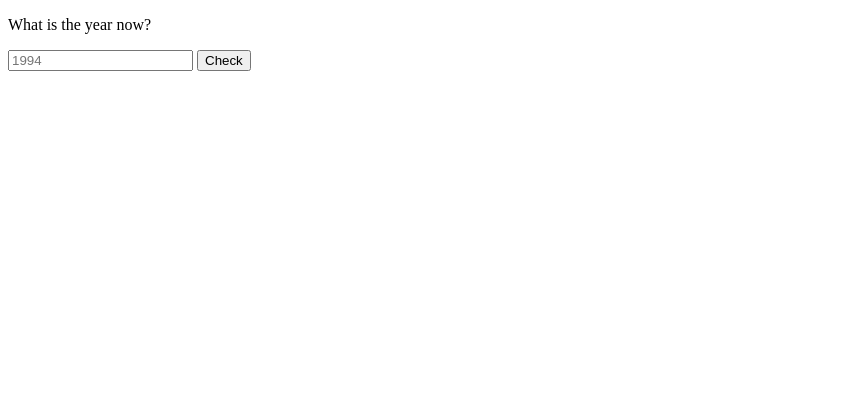
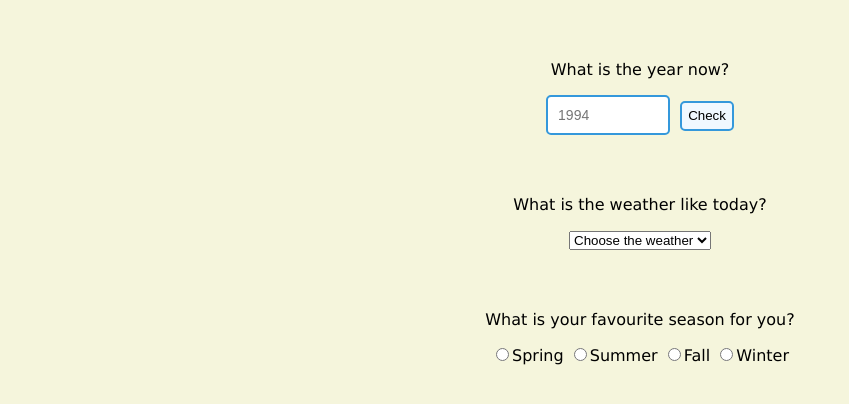
Before and after one commit to ViacheslavBFG/Quest-Test-, a plain HTML site: page index.html in a window 1280 px wide. Shown: the whole page, without its empty margins (0-849 px from the left). Drawn offline with Linux system fonts and the light colour scheme.

Commit message:
add styles

```diff
--- a/index.html
+++ b/index.html
@@ -5,13 +5,36 @@
     <meta charset="UTF-8">
     <meta name="viewport" content="width=device-width, initial-scale=1.0">
     <title>QuestTest</title>
+    <link rel="stylesheet" href="style.css">
+
 </head>
 
 <body>
-    <p class="year-question">What is the year now?</p>
-    <input class="input-year" placeholder="1994" type="text">
-    <button class="btn-year">Check</button>
-    <p class="result-year"></p>
+    <div class="MainContainer">
+        <div class="yearDiv">
+            <p class="year-question">What is the year now?</p>
+            <input class="input-year" placeholder="1994" type="text">
+            <button class="btn-year">Check</button>
+            <p class="result-year"></p>
+        </div>
+        <div class="weatherDiv">
+            <p>What is the weather like today?</p>
+            <select name="" id="" class="select-weather">
+                <option value="" selected disabled>Choose the weather</option>
+                <option value="">Sunny</option>
+                <option value="">Cloudy</option>
+                <option value="">Rainy</option>
+                <option value="">Snowy</option>
+            </select>
+        </div>
+        <div class="seasonDiv">
+            <p>What is your favourite season for you?</p>
+            <label for=""><input type="radio" name="RadioGroup">Spring</label>
+            <label for=""><input type="radio" name="RadioGroup">Summer</label>
+            <label for=""><input type="radio" name="RadioGroup">Fall</label>
+            <label for=""><input type="radio" name="RadioGroup">Winter</label>
+        </div>
+    </div>
 </body>
 <script src="index.js"></script>
 
--- a/index.js
+++ b/index.js
@@ -1,16 +1,13 @@
 const CURRENT_YEAR = 2024;
 const CORRECT_ANSWER = "Right answer, well done";
 const ERROR_ANSWER = "Incorrect answer";
+const FIll_INPUT = "Please, fill the line ";
 
 const inputYearNode = document.querySelector(".input-year");
 const btnYearNode = document.querySelector(".btn-year");
 const outputYearNode = document.querySelector(".result-year");
 
 btnYearNode.addEventListener("click", function () {
-  const inputValue = inputYearNode.value;
-  if (!inputValue) {
-    return;
-  }
   const answer = Number(inputYearNode.value);
   let output = CORRECT_ANSWER;
 
@@ -18,4 +15,8 @@ btnYearNode.addEventListener("click", function () {
     output = ERROR_ANSWER;
   }
   outputYearNode.innerText = output;
+  const inputValue = inputYearNode.value;
+  if (inputValue === "") {
+    outputYearNode.innerText = FIll_INPUT;
+  }
 });
--- /dev/null
+++ b/style.css
@@ -0,0 +1,60 @@
+body {
+  background-color: Beige;
+  font-family: "Lucida Sans", "Lucida Sans Regular", "Lucida Grande",
+    "Lucida Sans Unicode", Geneva, Verdana, sans-serif;
+}
+
+.MainContainer {
+  text-align: center;
+}
+/* --- */
+.yearDiv {
+  margin-top: 60px;
+}
+.year-question {
+}
+.input-year {
+  width: 100px;
+  padding: 10px;
+  border: 2px solid #3498db;
+  border-radius: 5px;
+  outline: none;
+  transition: border-color 0.3s ease-in-out;
+
+  font-size: 14px;
+}
+
+.input-year:focus {
+  border-color: #2980b9;
+}
+.btn-year {
+  height: 30px;
+  margin-left: 5px;
+  border: none;
+  border: 2px solid #3498db;
+  border-radius: 5px;
+  background-color: aliceblue;
+}
+.btn-year:active {
+  border-color: #8cc1e4;
+}
+.result-year {
+  color: cadetblue;
+  font-weight: bold;
+}
+
+/* --- */
+.weatherDiv {
+  margin-top: 60px;
+}
+.btn-year {
+  cursor: pointer;
+}
+
+.select-weather {
+  cursor: pointer;
+}
+/* --- */
+.seasonDiv {
+  margin-top: 60px;
+}
```
